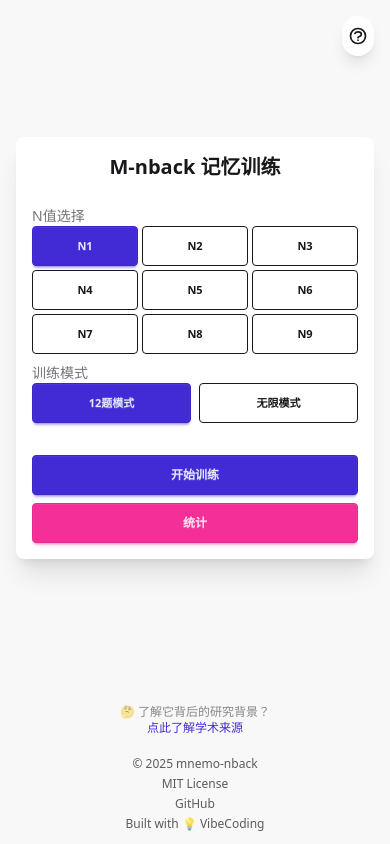
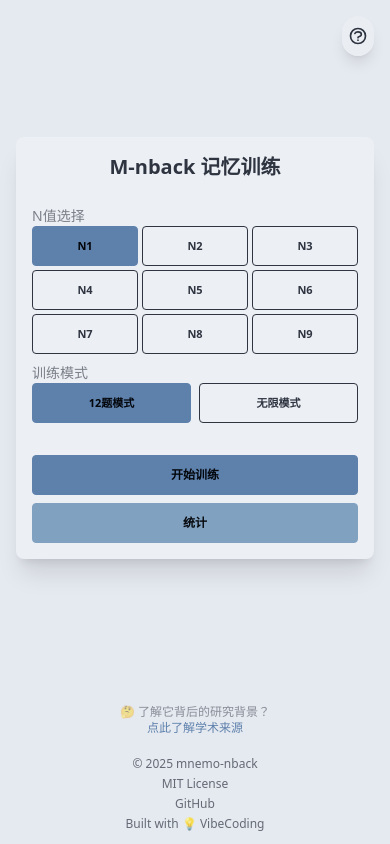
Before and after one commit to senzi/mnemo-nback, a Vue app: page / in a window 390 px wide. Built offline with nearby package versions, Linux system fonts and the light colour scheme.

Commit message:
style: update CSS to include DaisyUI plugin with themes and improve mobile responsiveness

```diff
--- a/src/style.css
+++ b/src/style.css
@@ -1,8 +1,12 @@
 @import 'tailwindcss';
-@plugin 'daisyui';
+
+@plugin "daisyui" {
+  themes: nord --default, dim --prefersdark;
+}
 
 /* 移动端优化样式 */
 @media (max-width: 640px) {
+
   /* 确保在小屏幕上文本可读性 */
   .table {
     font-size: 0.75rem;
@@ -15,7 +19,8 @@
   }
 
   /* 确保表单元素在移动端易于操作 */
-  .input, .select {
+  .input,
+  .select {
     min-height: 2.5rem;
   }
 
@@ -32,7 +37,8 @@
 }
 
 /* 防止水平滚动 */
-html, body {
+html,
+body {
   overflow-x: hidden;
 }
 
@@ -42,13 +48,16 @@ html, body {
 }
 
 /* 确保图片和媒体内容响应式 */
-img, video {
+img,
+video {
   max-width: 100%;
   height: auto;
 }
 
 /* 优化焦点状态的可见性 */
-.btn:focus, .input:focus, .select:focus {
+.btn:focus,
+.input:focus,
+.select:focus {
   outline: 2px solid hsl(var(--p));
   outline-offset: 2px;
 }
```
